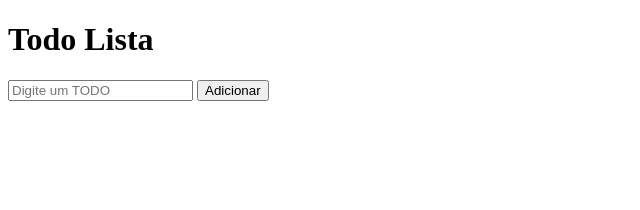
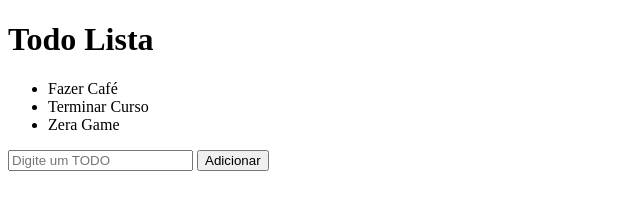
Before and after one commit to brenodev/Ambiente-de-Estudo, a plain HTML site: page TODO_LISTA/index.html in a window 1280 px wide. Shown: the whole page, without its empty margins (0-640 px from the left). Drawn offline with Linux system fonts and the light colour scheme.

Commit message:
renderizando TODO's na tela

```diff
--- a/TODO_LISTA/index.js
+++ b/TODO_LISTA/index.js
@@ -9,3 +9,14 @@ var todos = [
   'Terminar Curso',
   'Zera Game'
 ]
+// Função para percorrer array e renderizar os TODO's e mostrar em tela
+function renderTodo(){
+  for (todo of todos) {
+    var todoElement = document.createElement('li');
+    var todoText = document.createTextNode(todo);
+
+    todoElement.appendChild(todoText);
+    listElement.appendChild(todoElement)
+  }
+}
+renderTodo()
```
Also changed, not shown: TODO_LISTA/index.html (line endings or trailing spaces), 2 other files.
